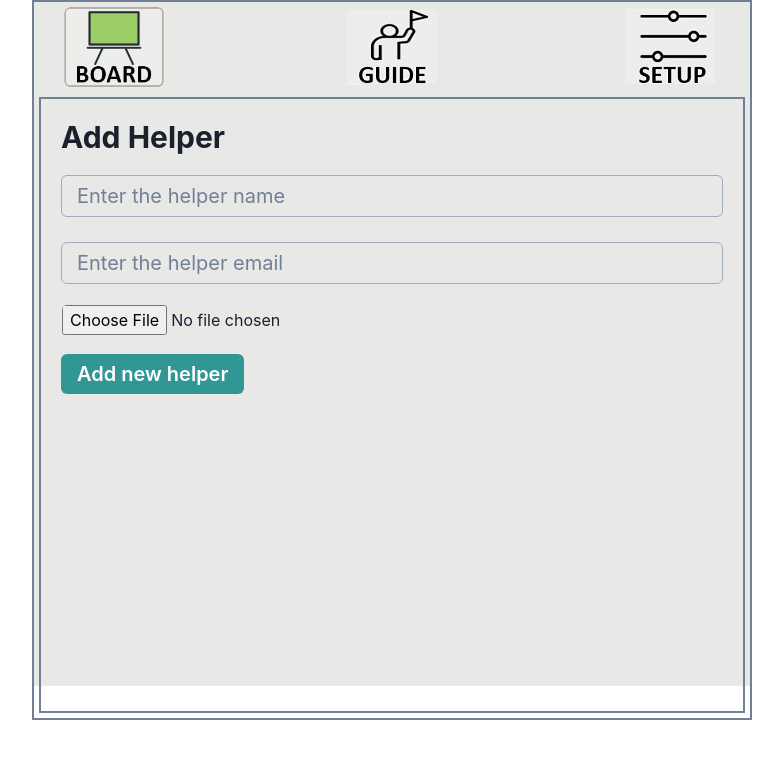
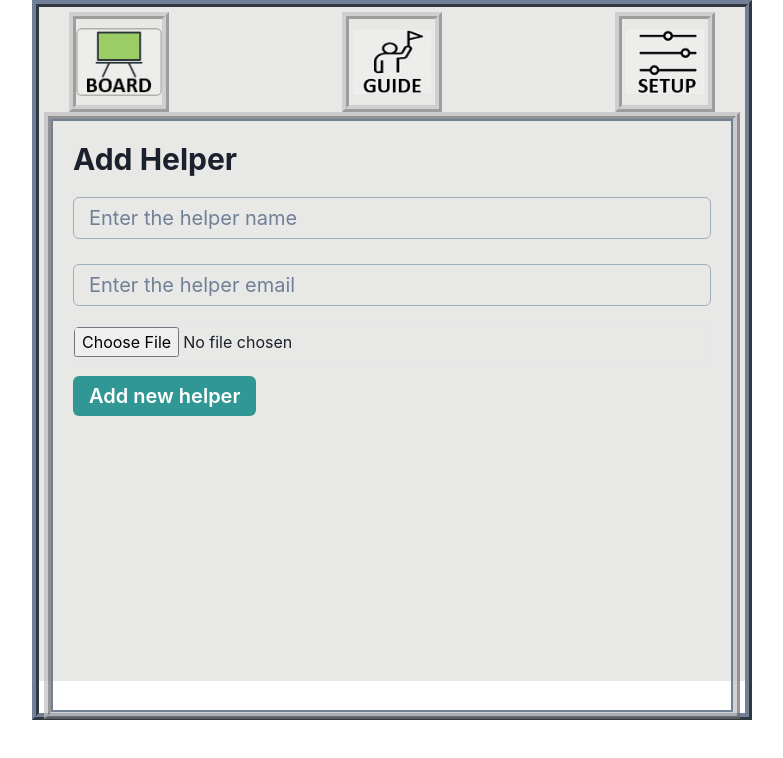
Before and after one commit to morags/lucille, a React (Create React App) app: page /helper/create in a window 1280 px wide. Shown: the top 758 px of the page, without its empty margins (248-1031 px from the left). Built offline with nearby package versions, Linux system fonts and the light colour scheme.

Commit message:
border and shadow

```diff
--- a/src/App.jsx
+++ b/src/App.jsx
@@ -82,7 +82,7 @@ function App() {
     <main className="app">
       <Container
         pb={8}
-        border="2px"
+        border="2mm ridge rgba(192, 192, 192, .6);"
         borderColor="gray.500"
         w="100%"
         height="90vh"
@@ -97,7 +97,7 @@ function App() {
         <Box h="100%" bg="#e8e8e6" width="100%">
           <Box h="100%" mt="-5px">
             <Navbar path={pathValue} />
-            <Box mr="5px" ml="5px" h="90%">
+            <Box mr="5px" ml="5px" h="90%" border="2mm ridge rgba(192, 192, 192, .7);">
               <Routes>
                 <Route
                   path="/"
--- a/src/components/Navbar/Navbar.jsx
+++ b/src/components/Navbar/Navbar.jsx
@@ -9,7 +9,7 @@ function Navbar({ path }) {
   return (
     <header>
       <nav>
-        <Box display="flex" justifyContent="space-between" p="0 20px">
+        <Box display="flex" justifyContent="space-between" p="0 20px" marginTop="10px">
           {navData.map((navItem) => // Go through the items in the navData file via the map method and render them
             path === navItem.to ? ( // This ternanry operation will check the active pathname and set the coresponding nav item background to green
               <NavLink
@@ -25,8 +25,7 @@ function Navbar({ path }) {
                   backgroundColor="#cedcbf"
                   padding="5px"
                   margin="10px 0px 0px 0px"
-                  border="2px"
-                  borderColor="gray.500"
+                  border="4mm ridge rgba(192, 192, 192, .6);"
                   borderBottomColor="#cedcbf"
                 />
               </NavLink>
@@ -41,6 +40,7 @@ function Navbar({ path }) {
                   key={navItem.title}
                   boxSize="100px"
                   objectFit="contain"
+                  border="2mm ridge rgba(192, 192, 192, .6);"
                 />
               </NavLink>
             )
--- a/src/pages/Board/Board.jsx
+++ b/src/pages/Board/Board.jsx
@@ -115,7 +115,7 @@ function Board({ mdFont, fontBright, smFont, pathName }) {
   return (
     <Box position="relative" height="100%" p="15px" backgroundColor="#cedcbf" border='2px' borderColor='gray.500'>
       <Grid
-        p="0 20px"
+        p="0 10px"
         templateColumns="repeat(3, 1fr)"
         gap={5}
         overflowY="auto"
@@ -124,7 +124,7 @@ function Board({ mdFont, fontBright, smFont, pathName }) {
         {boardList?.map((board) => // Check if there are any boards in the db, if yes then render the grid with items
           board.new === "true" ? (
             <GridItem
-              w="100%"
+              w="80%"
               key={board.id}
               bgImage={NotebookBG}
               bgRepeat="no-repeat"
@@ -139,6 +139,7 @@ function Board({ mdFont, fontBright, smFont, pathName }) {
               style={{ cursor: "pointer" }}
               position="relative"
               ref={newListRef}
+              boxShadow="3px 13px 21px -1px rgba(0,0,0,0.45)"
             >
               <Textarea
                 key={board.id}
@@ -159,14 +160,12 @@ function Board({ mdFont, fontBright, smFont, pathName }) {
               style={{ height: "150px" }}
             >
               <GridItem
-                w="100%"
+                w="80%"
                 key={board.id}
                 bgImage={NotebookBG}
                 bgRepeat="no-repeat"
                 bgPosition="top"
                 h="150px"
-                border="1px"
-                borderColor="#990000"
                 display="flex"
                 alignItems="center"
                 justifyContent="center"
@@ -175,6 +174,7 @@ function Board({ mdFont, fontBright, smFont, pathName }) {
                 onMouseEnter={() => selectIdName(board.id, board.name)}
                 style={{ cursor: "pointer" }}
                 position="relative"
+                boxShadow="3px 13px 21px -1px rgba(0,0,0,0.45)"
               >
                 <Heading
                   textAlign="center"
```
